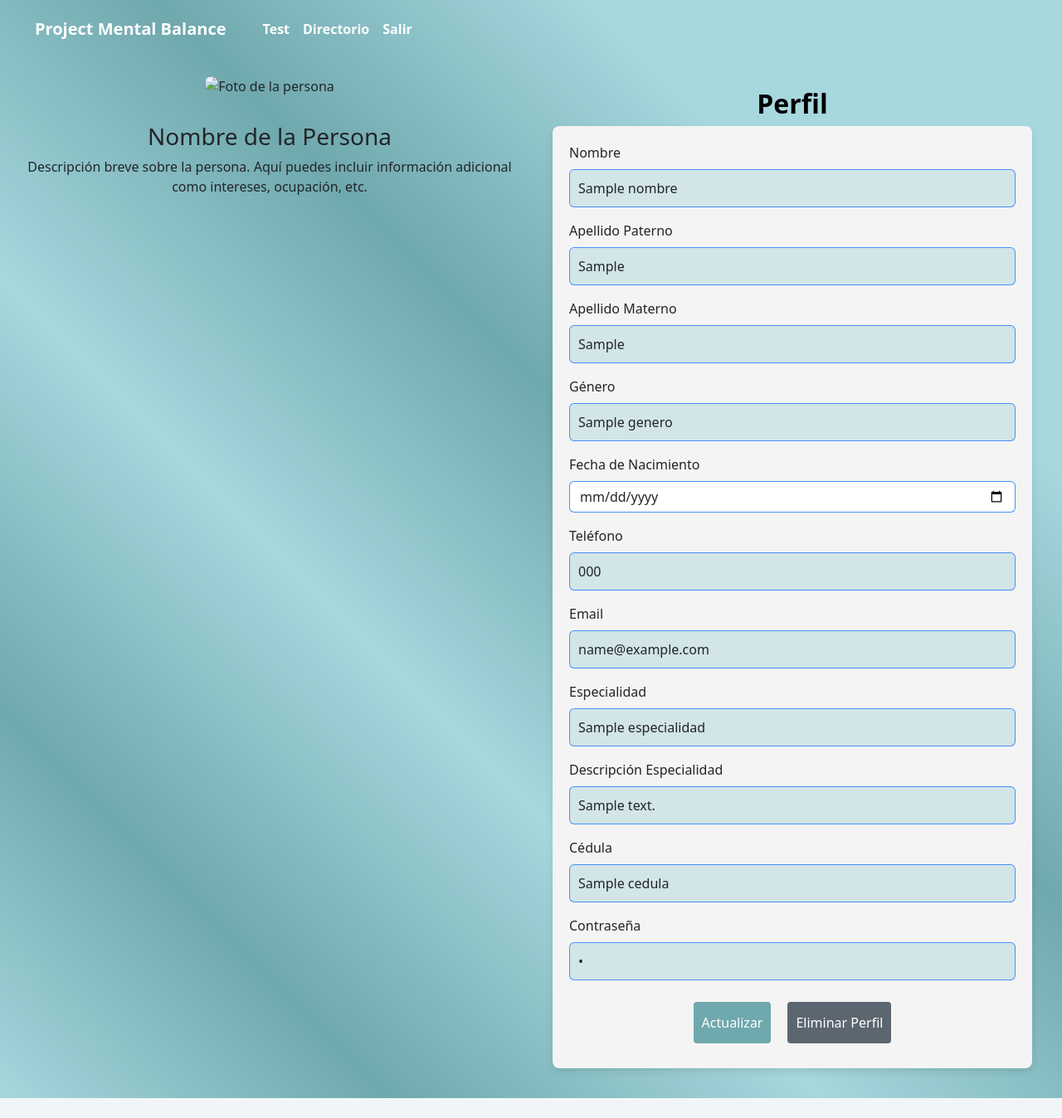
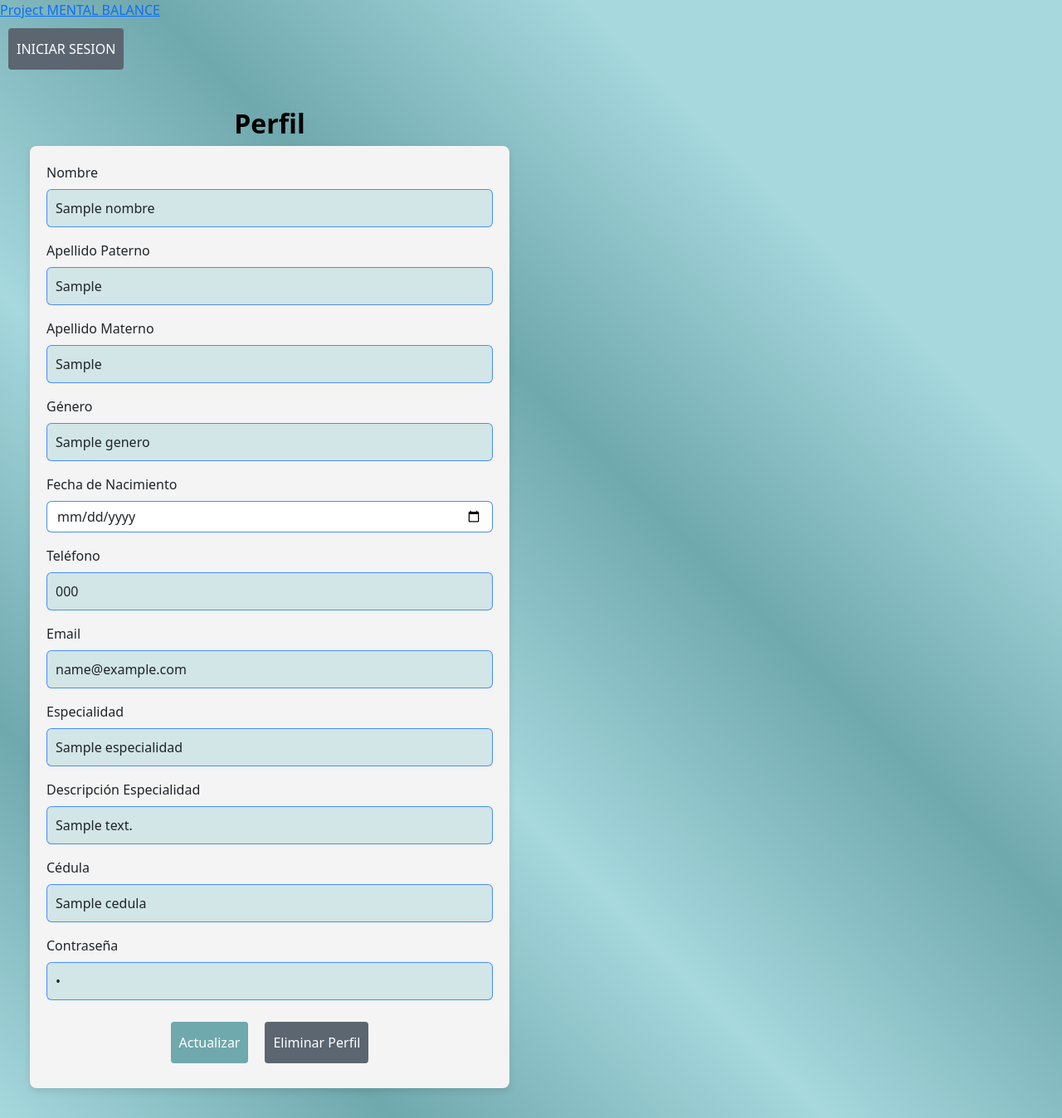
Before and after one commit to Yimluri/PI_Flask, a Flask app: template Templates/perfil.html in a window 1280 px wide. Shown: the whole page at 83% size. Before the commit the page ends 1324 px from the top, so only its background shows below. Run offline with Flask 3, Linux system fonts and the light colour scheme; the template is opened without the code that fills it: most values are stand-ins (such as "Sample title", 1, 10 or a date in 2020); some libraries are stand-ins or nearby versions.

Commit message:
VISTAS v8

```diff
--- a/Templates/perfil.html
+++ b/Templates/perfil.html
@@ -34,27 +34,28 @@
 </head>
 
 <body>
-    <nav class="navbar navbar-expand-lg">
-        <div class="container-fluid">
-            <a class="navbar-brand text-white" href="/">Project Mental Balance</a>
-            <button class="navbar-toggler" type="button" data-bs-toggle="collapse" data-bs-target="#navbarNav" aria-controls="navbarNav" aria-expanded="false" aria-label="Toggle navigation">
-                <span class="navbar-toggler-icon"></span>
-            </button>
-            <div class="collapse navbar-collapse" id="navbarNav">
-                <ul class="navbar-nav">
-                    <li class="nav-item">
-                        <a class="nav-link active text-white" aria-current="page" href="/test">Test</a>
-                    </li>
-                    <li class="nav-item">
-                        <a class="nav-link text-white" href="/directorio">Directorio</a>
-                    </li>
-                    <li class="nav-item">
-                        <a class="nav-link text-white" href="/logout">Salir</a>
-                    </li>
-                </ul>
-            </div>
-        </div>
-    </nav>
+<header id="header" class="alt">
+    <div class="logo">
+        <a href="/">Project <span>MENTAL BALANCE</span></a>
+    </div>
+    {% if session.get('logged_in') %}
+        <a href="#menu">Menu</a>
+    {% else %}
+        <a class="button" href="/inicioS">INICIAR SESION</a>
+    {% endif %}
+</header>
+
+{% if session.get('logged_in') %}
+<!-- Nav -->
+<nav id="menu">
+    <ul class="links">
+        <li><a href="/">Inicio</a></li>
+        <li><a href="/test">TEST</a></li>
+        <li><a href="/directorio">DIRECTORIO</a></li>
+        <li><a href="/logout" class="nav-link text-white"></a></li>
+    </ul>
+</nav>
+{% endif %}
     {% with messages = get_flashed_messages() %}
     {% if messages %}
     {% for message in messages %}
@@ -66,12 +67,7 @@
     {% endif %}
     {% endwith %}
     <div class="container-custom">
-        <!-- Contenedor para la foto y descripción -->
-        <div class="description-container">
-            <img src="https://via.placeholder.com/300" alt="Foto de la persona" class="img-fluid">
-            <h3>Nombre de la Persona</h3>
-            <p>Descripción breve sobre la persona. Aquí puedes incluir información adicional como intereses, ocupación, etc.</p>
-        </div>
+
 
         <!-- Contenedor del formulario -->
         <div class="form-container">
```
Also changed, not shown: Templates/perfilPaciente.html (+22 -21 lines).
